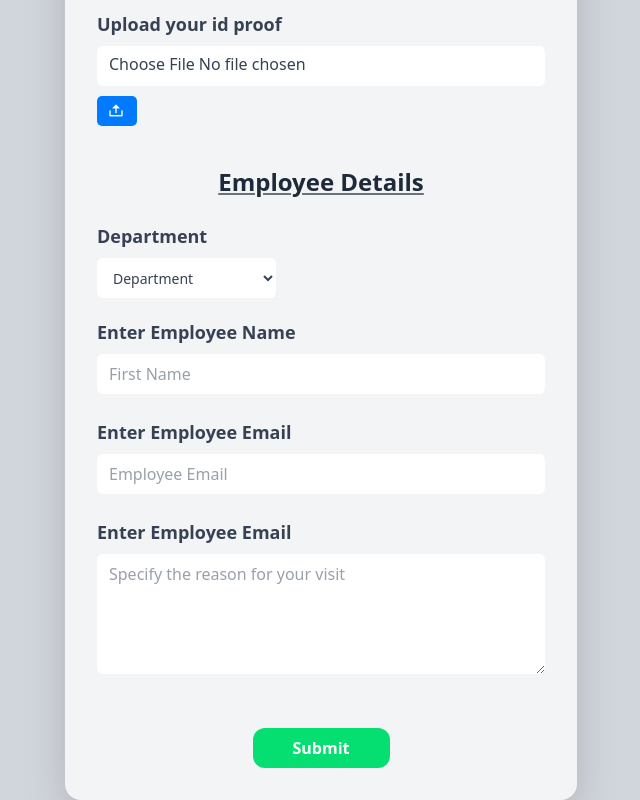
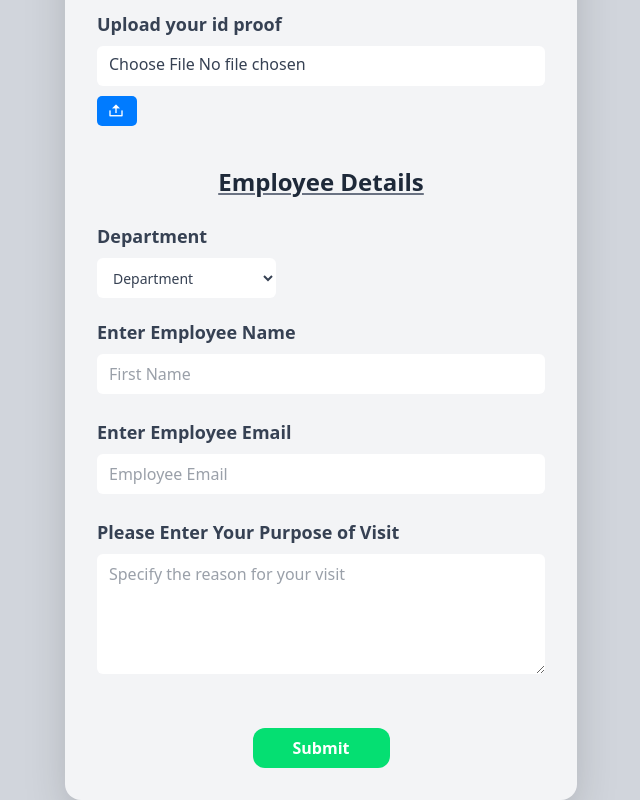
Before and after one commit to sunnyahuja538/Register-ucb, a React (Vite) app in the folder Frontend/: page / in a window 1280 px wide. Shown: the part 626-1426 px from the top of the page, without its empty margins (319-959 px from the left). Built offline with nearby package versions, Linux system fonts and the light colour scheme.

Commit message:
small typo

```diff
--- a/Frontend/src/pages/Form.jsx
+++ b/Frontend/src/pages/Form.jsx
@@ -331,7 +331,7 @@ const Form = () => {
                         />
                     </div> */}
                     <div>
-                        <h2 className="text-lg font-semibold mb-2 text-gray-700">Enter Employee Email</h2>
+                        <h2 className="text-lg font-semibold mb-2 text-gray-700">Please Enter Your Purpose of Visit</h2>
                         <textarea
                             className="bg-white rounded-md h-30 w-full px-3 py-2 text-gray-700 focus:outline-none focus:ring-2 focus:ring-neutral-300"
                             placeholder="Specify the reason for your visit" value={description}
```
